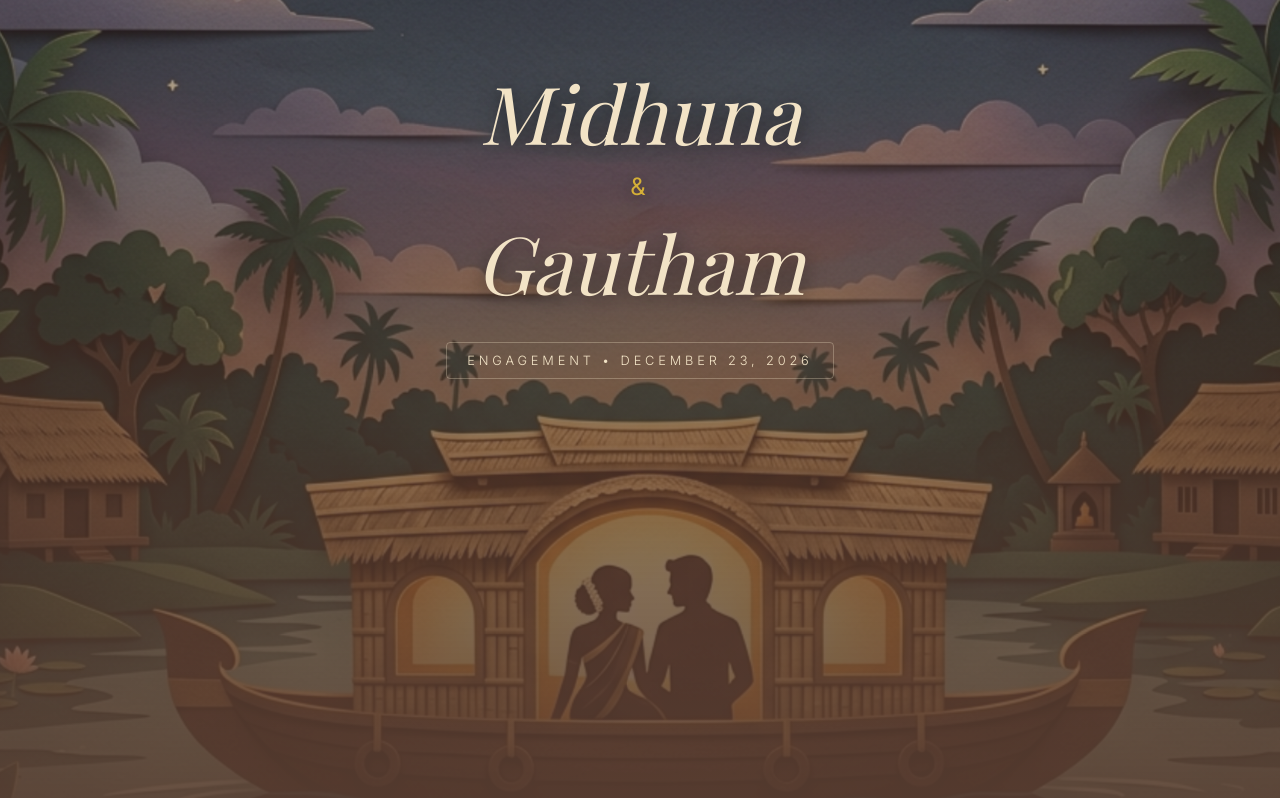
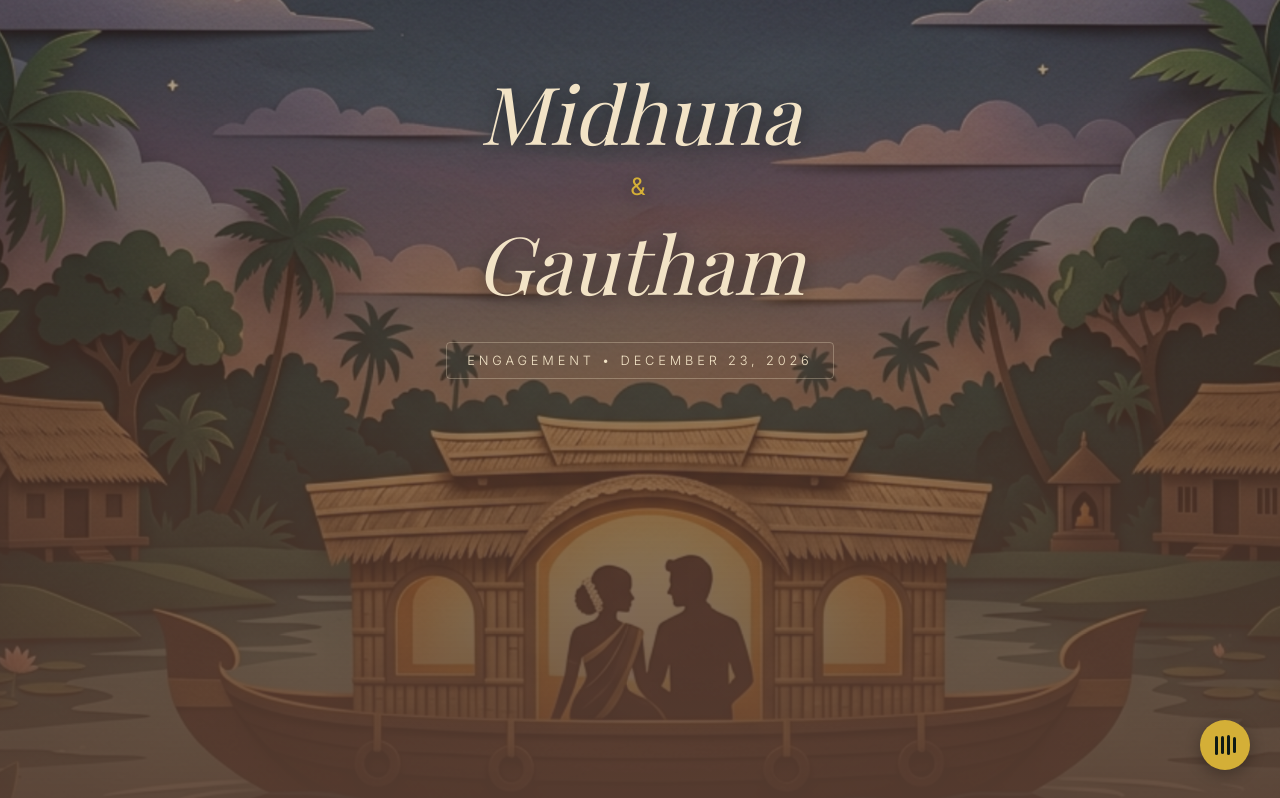
Before and after one commit to samyukthdraj/wedding-website, a Next.js app in the folder wedding-site/: page / in a window 1280 px wide. Shown: the top 798 px of the page. Built offline with nearby package versions, Linux system fonts and the light colour scheme; a web font is replaced by a local one.

Commit message:
chore: added garland and audio player for marriage

```diff
--- a/wedding-site/src/app/page.tsx
+++ b/wedding-site/src/app/page.tsx
@@ -1,19 +1,19 @@
 import { HeroSection } from "../components/HeroSection";
 import { Envelope } from "../components/Envelope";
-// import { GarlandRow } from "../components/GarlandRow";
-// import { AudioPlayer } from "../components/AudioPlayer";
+import { GarlandRow } from "../components/GarlandRow";
+import { AudioPlayer } from "../components/AudioPlayer";
 
 export default function Home() {
   return (
     <main>
-      {/* <AudioPlayer /> */}
+      <AudioPlayer />
 
       <HeroSection />
 
       <div className="invitation-section">
-        {/* <div className="garland-row-wrapper">
+        <div className="garland-row-wrapper">
           <GarlandRow />
-        </div> */}
+        </div>
 
         <Envelope />
       </div>
```
